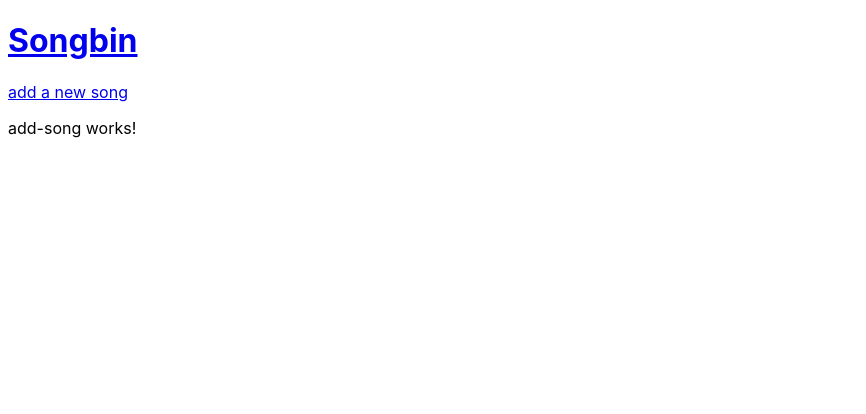
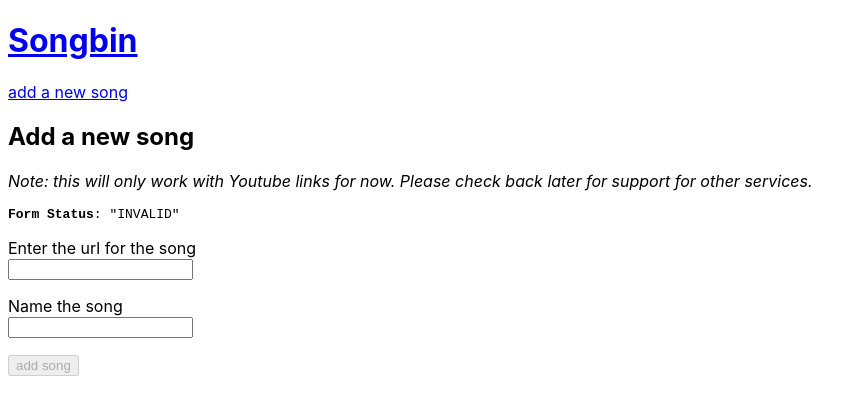
Before and after one commit to luczyna/songbin, an Angular app: page /new in a window 1280 px wide. Shown: the top 414 px of the page, without its empty margins (0-866 px from the left). Built offline with nearby package versions, Linux system fonts and the light colour scheme.

Commit message:
new form for adding songs

```diff
--- a/src/app/add-song/add-song.component.html
+++ b/src/app/add-song/add-song.component.html
@@ -1,3 +1,23 @@
-<p>
-  add-song works!
-</p>
+<h2>Add a new song</h2>
+
+<p><em>Note: this will only work with Youtube links for now. Please check back later for support for other services.</em></p>
+
+<pre><strong>Form Status</strong>: {{songForm.status | json}}</pre>
+
+<form [formGroup]="songForm" (ngSubmit)="addingSong()" novalidate>
+  <p>
+    <label>
+      <span>Enter the url for the song</span><br>
+      <input type="url" formControlName="url">
+    </label>
+  </p>
+
+  <p>
+    <label>
+      <span>Name the song</span><br>
+      <input type="text" formControlName="name">
+    </label>
+  </p>
+
+  <button type="submit" [disabled]="songForm.status === 'INVALID'">add song</button>
+</form>
--- a/src/app/add-song/add-song.component.ts
+++ b/src/app/add-song/add-song.component.ts
@@ -1,15 +1,39 @@
 import { Component, OnInit } from '@angular/core';
+import { FormBuilder, FormGroup, Validators } from '@angular/forms';
+
+import { Song } from '../models/song';
 
 @Component({
   selector: 'app-add-song',
   templateUrl: './add-song.component.html',
   styleUrls: ['./add-song.component.scss']
 })
+
 export class AddSongComponent implements OnInit {
+  songForm: FormGroup;
 
-  constructor() { }
+  // https://stackoverflow.com/questions/3809401/what-is-a-good-regular-expression-to-match-a-url
+  urlRegex: RegExp = new RegExp(/[-a-zA-Z0-9@:%._\+~#=]{2,256}\.[a-z]{2,6}\b([-a-zA-Z0-9@:%_\+.~#?&//=]*)/);
+  urlValidator = Validators.pattern(this.urlRegex);
+
+  constructor(private formBuilder: FormBuilder) {
+    this.buildForm();
+  }
 
   ngOnInit() {
   }
 
+  addingSong(song, valid) {
+    console.log('submitting song');
+    console.log(song);
+    console.log(valid);
+  }
+
+  buildForm() {
+    this.songForm = this.formBuilder.group({
+      name: ['', Validators.required],
+      url: ['', Validators.compose([Validators.required, this.urlValidator])]
+    })
+  }
+
 }
--- a/src/app/app.module.ts
+++ b/src/app/app.module.ts
@@ -1,5 +1,6 @@
 import { BrowserModule } from '@angular/platform-browser';
 import { NgModule } from '@angular/core';
+import { ReactiveFormsModule } from '@angular/forms';
 
 import { AppRoutingModule } from './app-routing.module';
 import { AppComponent } from './app.component';
@@ -12,7 +13,8 @@ import { AddSongComponent } from './add-song/add-song.component';
   ],
   imports: [
     BrowserModule,
-    AppRoutingModule
+    AppRoutingModule,
+    ReactiveFormsModule
   ],
   providers: [],
   bootstrap: [AppComponent]
--- /dev/null
+++ b/src/app/models/song.ts
@@ -0,0 +1,4 @@
+export class Song {
+  url: string;
+  name: string;
+}
```
